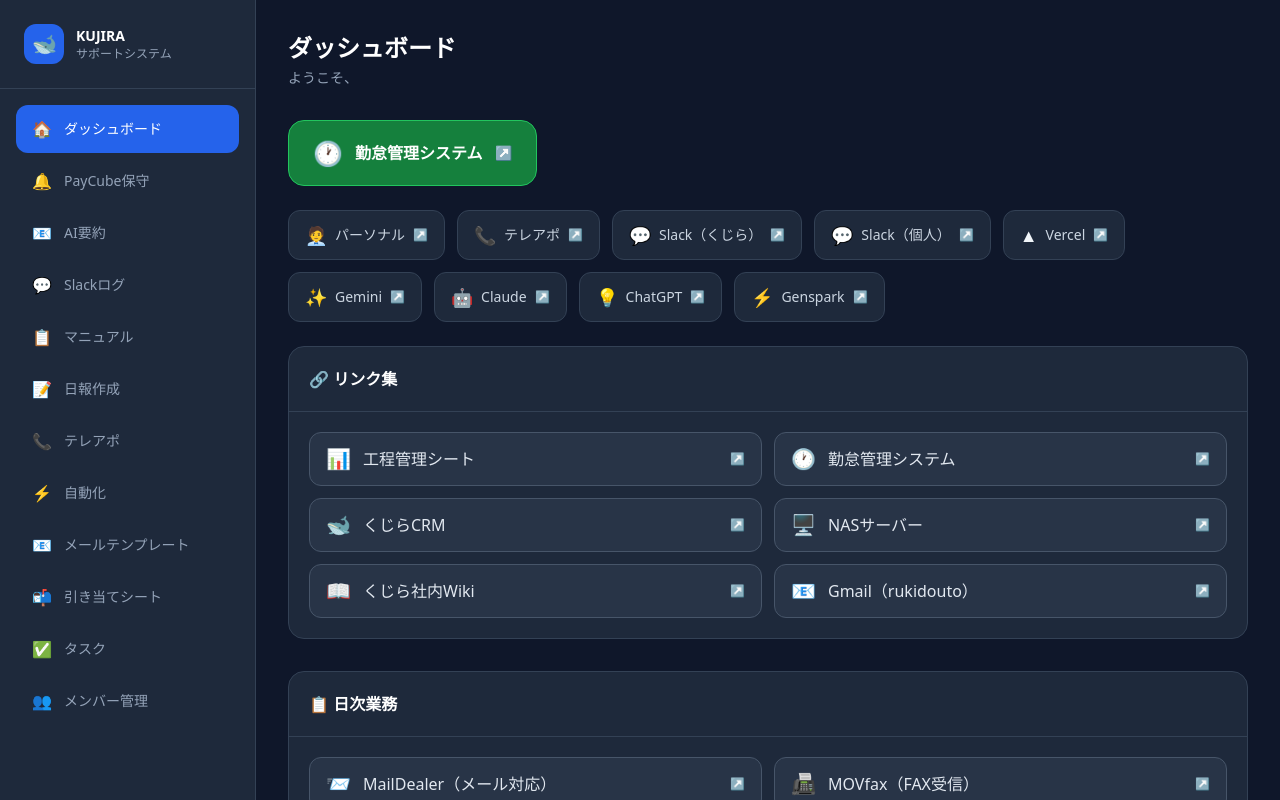
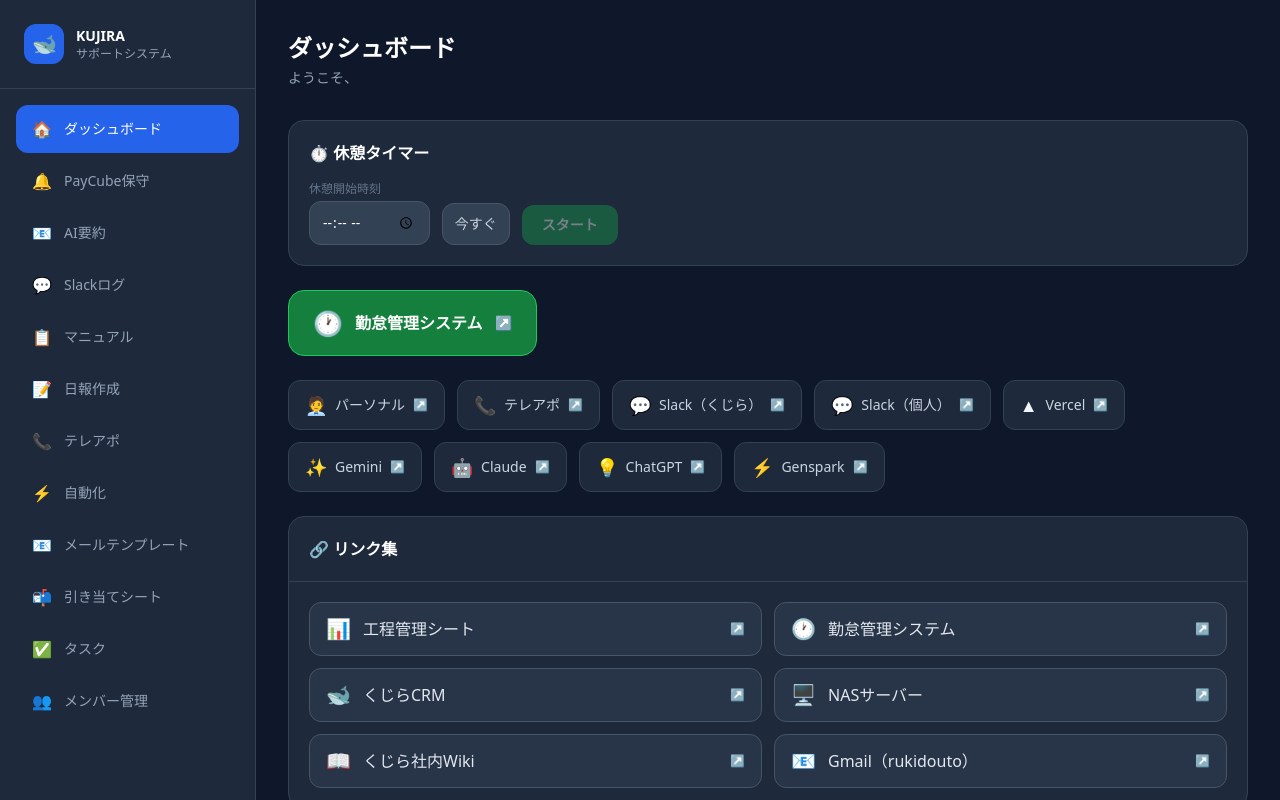
Before and after one commit to fyoneyone9-cyber/kujira-support, a Next.js app: page /dashboard in a window 1280 px wide. Shown: the top 800 px of the page. Built offline with nearby package versions, Linux system fonts and the light colour scheme; no server answers; the database is empty.

Commit message:
feat: 休憩タイマー追加（開始時刻入力→1時間カウントダウン）

```diff
--- a/src/app/(app)/dashboard/page.tsx
+++ b/src/app/(app)/dashboard/page.tsx
@@ -1,5 +1,6 @@
 import { createClient } from '@/lib/supabase/server'
 import PayCubeAlertBanner from '@/components/PayCubeAlertBanner'
+import BreakTimer from '@/components/BreakTimer'
 
 export default async function DashboardPage() {
   const supabase = createClient()
@@ -13,6 +14,8 @@ export default async function DashboardPage() {
         <p className="text-slate-400 text-sm mt-1">ようこそ、{user?.email}</p>
       </div>
 
+
+      <BreakTimer />
 
       {/* 勤怠管理 目立つボタン */}
       <div className="mb-6">
--- /dev/null
+++ b/src/components/BreakTimer.tsx
@@ -0,0 +1,158 @@
+'use client'
+
+import { useEffect, useState } from 'react'
+
+export default function BreakTimer() {
+  const [startTime, setStartTime] = useState('')
+  const [remaining, setRemaining] = useState<number | null>(null) // seconds
+  const [active, setActive] = useState(false)
+  const [ended, setEnded] = useState(false)
+
+  // ページ読み込み時にlocalStorageから復元
+  useEffect(() => {
+    const saved = localStorage.getItem('breakTimer')
+    if (saved) {
+      const { endTs } = JSON.parse(saved)
+      const diff = Math.floor((endTs - Date.now()) / 1000)
+      if (diff > 0) {
+        setRemaining(diff)
+        setActive(true)
+      } else {
+        localStorage.removeItem('breakTimer')
+      }
+    }
+  }, [])
+
+  // カウントダウン
+  useEffect(() => {
+    if (!active) return
+    const id = setInterval(() => {
+      setRemaining(prev => {
+        if (prev === null || prev <= 1) {
+          clearInterval(id)
+          setActive(false)
+          setEnded(true)
+          localStorage.removeItem('breakTimer')
+          return 0
+        }
+        return prev - 1
+      })
+    }, 1000)
+    return () => clearInterval(id)
+  }, [active])
+
+  const handleStart = () => {
+    if (!startTime) return
+    const [h, m] = startTime.split(':').map(Number)
+    const now = new Date()
+    const start = new Date(now)
+    start.setHours(h, m, 0, 0)
+    // 未来の場合はそのまま、過去なら今日と見なす
+    const endTs = start.getTime() + 60 * 60 * 1000
+    const diff = Math.floor((endTs - Date.now()) / 1000)
+    if (diff <= 0) {
+      alert('入力した時刻が1時間以上前です。現在時刻から1時間でスタートします。')
+      const nowEndTs = Date.now() + 60 * 60 * 1000
+      localStorage.setItem('breakTimer', JSON.stringify({ endTs: nowEndTs }))
+      setRemaining(3600)
+    } else {
+      localStorage.setItem('breakTimer', JSON.stringify({ endTs }))
+      setRemaining(diff)
+    }
+    setActive(true)
+    setEnded(false)
+  }
+
+  const handleReset = () => {
+    setActive(false)
+    setRemaining(null)
+    setEnded(false)
+    setStartTime('')
+    localStorage.removeItem('breakTimer')
+  }
+
+  // 現在時刻をデフォルト入力
+  const setNow = () => {
+    const now = new Date()
+    const h = String(now.getHours()).padStart(2, '0')
+    const m = String(now.getMinutes()).padStart(2, '0')
+    setStartTime(`${h}:${m}`)
+  }
+
+  const fmt = (s: number) => {
+    const m = Math.floor(s / 60)
+    const sec = s % 60
+    return `${String(m).padStart(2, '0')}:${String(sec).padStart(2, '0')}`
+  }
+
+  const pct = remaining !== null ? Math.min(100, (remaining / 3600) * 100) : 0
+  const isWarning = remaining !== null && remaining <= 300 // 5分以内
+
+  return (
+    <div className={`bg-slate-800 rounded-2xl border p-5 mb-6 transition-colors ${
+      ended ? 'border-red-500 animate-pulse' : isWarning && active ? 'border-yellow-500' : 'border-slate-700'
+    }`}>
+      <h2 className="text-base font-semibold text-white mb-4">⏱️ 休憩タイマー</h2>
+
+      {ended ? (
+        <div className="text-center py-4">
+          <p className="text-3xl mb-2">🔔</p>
+          <p className="text-red-400 text-lg font-bold">休憩終了！</p>
+          <p className="text-slate-400 text-sm mt-1">1時間が経過しました</p>
+          <button onClick={handleReset} className="mt-4 px-6 py-2 bg-slate-700 hover:bg-slate-600 rounded-xl text-white text-sm font-medium transition-colors">
+            リセット
+          </button>
+        </div>
+      ) : active && remaining !== null ? (
+        <div>
+          {/* プログレスバー */}
+          <div className="relative h-3 bg-slate-700 rounded-full mb-4 overflow-hidden">
+            <div
+              className={`absolute left-0 top-0 h-full rounded-full transition-all ${isWarning ? 'bg-yellow-500' : 'bg-green-500'}`}
+              style={{ width: `${pct}%` }}
+            />
+          </div>
+          <div className="flex items-center justify-between">
+            <div>
+              <p className={`text-4xl font-mono font-bold ${isWarning ? 'text-yellow-400' : 'text-green-400'}`}>
+                {fmt(remaining)}
+              </p>
+              <p className="text-slate-500 text-xs mt-1">残り時間</p>
+            </div>
+            <button onClick={handleReset} className="px-4 py-2 bg-slate-700 hover:bg-slate-600 rounded-xl text-slate-300 text-sm font-medium transition-colors">
+              リセット
+            </button>
+          </div>
+          {isWarning && (
+            <p className="text-yellow-400 text-xs mt-3 font-medium">⚠️ まもなく休憩終了です</p>
+          )}
+        </div>
+      ) : (
+        <div className="flex items-end gap-3 flex-wrap">
+          <div>
+            <p className="text-xs text-slate-500 mb-1">休憩開始時刻</p>
+            <input
+              type="time"
+              value={startTime}
+              onChange={e => setStartTime(e.target.value)}
+              className="px-3 py-2.5 bg-slate-700 border border-slate-600 rounded-xl text-white text-sm focus:outline-none focus:ring-2 focus:ring-green-500"
+            />
+          </div>
+          <button
+            onClick={setNow}
+            className="px-3 py-2.5 bg-slate-700 hover:bg-slate-600 border border-slate-600 rounded-xl text-slate-300 text-sm transition-colors"
+          >
+            今すぐ
+          </button>
+          <button
+            onClick={handleStart}
+            disabled={!startTime}
+            className="px-5 py-2.5 bg-green-600 hover:bg-green-500 disabled:opacity-40 disabled:cursor-not-allowed rounded-xl text-white text-sm font-bold transition-colors"
+          >
+            スタート
+          </button>
+        </div>
+      )}
+    </div>
+  )
+}
```
